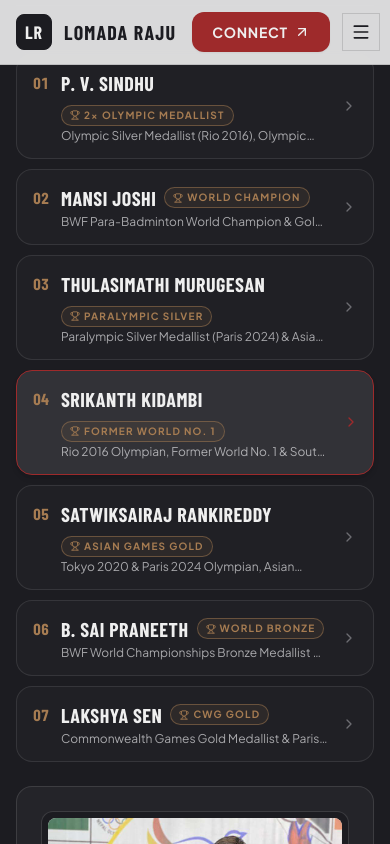
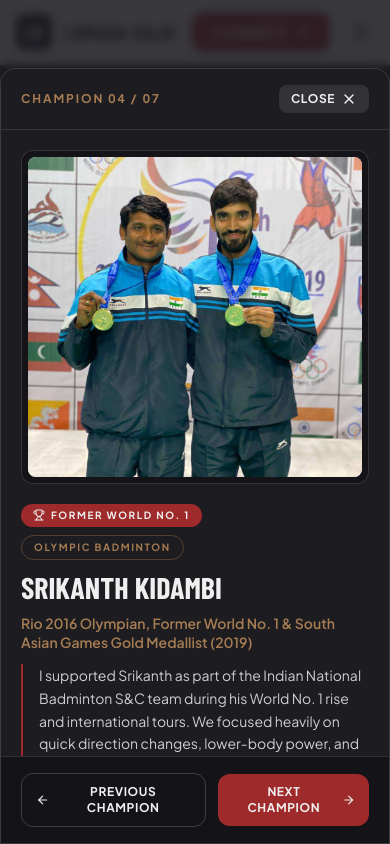
Before and after one commit to narendrasaiseelam-wq/coach-lomada-raju, a React (Vite) app: page / in a window 390 px wide. Both pictures are taken after a click on the button 195 px from the left and 2372 px from the top of the page. Shown: the part 1950-2794 px from the top of the page. Built offline with nearby package versions, Linux system fonts and the light colour scheme; a web font is replaced by a local one.

Commit message:
Mobile-first UX upgrade: Champion detail modal, gallery mobile pagination, and responsive polish

```diff
--- a/src/components/AboutJourney.jsx
+++ b/src/components/AboutJourney.jsx
@@ -231,11 +231,10 @@ export default function AboutJourney() {
                       key={chapter.id}
                       type="button"
                       onClick={() => setActiveChapterIdx(idx)}
-                      className={`relative text-left px-3 py-2.5 rounded-lg transition-colors cursor-pointer ${
-                        isSelected
+                      className={`relative text-left px-3 py-2.5 rounded-lg transition-colors cursor-pointer ${isSelected
                           ? "text-[#EFEFEF]"
                           : "text-[#4A4A52] hover:text-[#1C1C21]"
-                      }`}
+                        }`}
                     >
                       {isSelected && (
                         <motion.span
@@ -246,19 +245,17 @@ export default function AboutJourney() {
                       )}
                       <div className="relative z-10 flex items-center gap-1.5 mb-0.5">
                         <Icon
-                          className={`w-3.5 h-3.5 ${
-                            isSelected ? "text-[#A67C52]" : "text-[#9E2A2B]"
-                          }`}
+                          className={`w-3.5 h-3.5 ${isSelected ? "text-[#A67C52]" : "text-[#9E2A2B]"
+                            }`}
                         />
                         <span
-                          className={`text-[10px] font-bold uppercase tracking-[0.14em] ${
-                            isSelected ? "text-[#A67C52]" : "text-[#9E2A2B]"
-                          }`}
+                          className={`text-[10px] font-bold uppercase tracking-[0.14em] ${isSelected ? "text-[#A67C52]" : "text-[#9E2A2B]"
+                            }`}
                         >
                           {chapter.tabLabel}
                         </span>
                       </div>
-                      <p className="relative z-10 text-[11px] font-bold leading-tight line-clamp-1">
+                      <p className="relative z-10 text-xs font-bold leading-snug">
                         {chapter.title}
                       </p>
                     </button>
@@ -412,7 +409,7 @@ export default function AboutJourney() {
                   rel="noopener noreferrer"
                   whileHover={{ y: -2 }}
                   whileTap={{ scale: 0.98 }}
-                  className="inline-flex items-center justify-center gap-2 rounded-xl bg-[#9E2A2B] hover:bg-[#7F2021] text-[#EFEFEF] px-6 py-3.5 text-sm font-bold uppercase tracking-wider shrink-0 transition-colors cursor-pointer"
+                  className="w-full sm:w-auto inline-flex items-center justify-center gap-2 rounded-xl bg-[#9E2A2B] hover:bg-[#7F2021] text-[#EFEFEF] px-6 py-3.5 text-sm font-bold uppercase tracking-wider shrink-0 transition-colors cursor-pointer"
                 >
                   <span>EXPLORE DHWAJAM ACADEMY</span>
                   <ArrowUpRight className="w-4 h-4" />
--- a/src/components/ChampionsSpotlight.jsx
+++ b/src/components/ChampionsSpotlight.jsx
@@ -1,19 +1,62 @@
-import { useState } from "react";
+import { useEffect, useState } from "react";
 import { AnimatePresence, motion } from "framer-motion";
-import { Award, ChevronRight, Trophy, Users } from "lucide-react";
+import {
+  ArrowLeft,
+  ArrowRight,
+  Award,
+  ChevronRight,
+  Trophy,
+  Users,
+  X,
+} from "lucide-react";
 import { championsTrained, notableRoster } from "../data/portfolioData";
 import SmartImage from "./SmartImage";
 
 export default function ChampionsSpotlight() {
   const [selectedId, setSelectedId] = useState(championsTrained[0].id);
+  const [mobileModalOpen, setMobileModalOpen] = useState(false);
 
-  const activeChampion =
-    championsTrained.find((c) => c.id === selectedId) || championsTrained[0];
+  const activeIndex = Math.max(
+    0,
+    championsTrained.findIndex((c) => c.id === selectedId)
+  );
+  const activeChampion = championsTrained[activeIndex] || championsTrained[0];
+
+  useEffect(() => {
+    if (!mobileModalOpen) return;
+    const handleKeyDown = (e) => {
+      if (e.key === "Escape") setMobileModalOpen(false);
+    };
+    window.addEventListener("keydown", handleKeyDown);
+    document.body.style.overflow = "hidden";
+    return () => {
+      window.removeEventListener("keydown", handleKeyDown);
+      document.body.style.overflow = "";
+    };
+  }, [mobileModalOpen]);
+
+  const handleSelectChampion = (id) => {
+    setSelectedId(id);
+    if (typeof window !== "undefined" && window.innerWidth < 1024) {
+      setMobileModalOpen(true);
+    }
+  };
+
+  const handlePrevChampion = () => {
+    const prevIdx =
+      (activeIndex - 1 + championsTrained.length) % championsTrained.length;
+    setSelectedId(championsTrained[prevIdx].id);
+  };
+
+  const handleNextChampion = () => {
+    const nextIdx = (activeIndex + 1) % championsTrained.length;
+    setSelectedId(championsTrained[nextIdx].id);
+  };
 
   return (
     <section
       id="champions"
-      className="bg-[#1C1C21] text-[#EFEFEF] border-b border-[#EFEFEF]/10 py-16 md:py-24"
+      className="bg-[#1C1C21] text-[#EFEFEF] border-b border-[#EFEFEF]/10 py-16 md:py-24 scroll-mt-24"
     >
       <div className="max-w-7xl mx-auto px-4 sm:px-6 lg:px-10 space-y-12">
         {/* Section Header */}
@@ -36,11 +79,11 @@ export default function ChampionsSpotlight() {
             </h2>
           </div>
           <p className="text-sm text-[#E2E2E5]/75 max-w-md leading-relaxed">
-            Click on any athlete to see their achievements and my personal memory of helping them prepare for major tournaments.
+            Tap any athlete to see their achievements and my personal memory of helping them prepare for major tournaments.
           </p>
         </motion.div>
 
-        {/* Interactive Master-Detail Card with Real Champion Photos */}
+        {/* Interactive Master-Detail (Side-by-Side on Desktop, Modal Sheet on Mobile) */}
         <div className="grid grid-cols-1 lg:grid-cols-12 gap-6 items-stretch">
           {/* Left Master List */}
           <div className="lg:col-span-5 flex flex-col gap-2.5">
@@ -50,7 +93,7 @@ export default function ChampionsSpotlight() {
                 <button
                   key={champion.id}
                   type="button"
-                  onClick={() => setSelectedId(champion.id)}
+                  onClick={() => handleSelectChampion(champion.id)}
                   className={`w-full text-left px-4 py-3.5 rounded-2xl flex items-center justify-between gap-3 border transition-all cursor-pointer ${
                     isSelected
                       ? "bg-[#EFEFEF]/[0.1] border-[#9E2A2B] shadow-md"
@@ -86,8 +129,8 @@ export default function ChampionsSpotlight() {
             })}
           </div>
 
-          {/* Right Detail Panel with Champion Photo + Complete Achievements */}
-          <div className="lg:col-span-7 rounded-2xl border border-[#EFEFEF]/12 bg-[#EFEFEF]/[0.04] p-6 sm:p-8 lg:p-10 flex flex-col justify-center">
+          {/* Right Detail Panel (Desktop only; Mobile uses dedicated modal sheet) */}
+          <div className="hidden lg:flex lg:col-span-7 rounded-2xl border border-[#EFEFEF]/12 bg-[#EFEFEF]/[0.04] p-8 lg:p-10 flex-col justify-center">
             <AnimatePresence mode="wait">
               <motion.div
                 key={activeChampion.id}
@@ -162,6 +205,111 @@ export default function ChampionsSpotlight() {
           </div>
         </div>
       </div>
+
+      {/* Dedicated Mobile Champion Detail Modal (< 1024px) */}
+      <AnimatePresence>
+        {mobileModalOpen && (
+          <div
+            className="fixed inset-0 z-50 lg:hidden flex items-end sm:items-center justify-center p-0 sm:p-4"
+            role="dialog"
+            aria-modal="true"
+            aria-label={`${activeChampion.name} Spotlight`}
+          >
+            <motion.div
+              initial={{ opacity: 0 }}
+              animate={{ opacity: 1 }}
+              exit={{ opacity: 0 }}
+              transition={{ duration: 0.2 }}
+              onClick={() => setMobileModalOpen(false)}
+              className="fixed inset-0 bg-[#1C1C21]/85 backdrop-blur-xs"
+            />
+
+            <motion.div
+              initial={{ opacity: 0, y: 32 }}
+              animate={{ opacity: 1, y: 0 }}
+              exit={{ opacity: 0, y: 24 }}
+              transition={{ duration: 0.25, ease: "easeOut" }}
+              className="relative z-10 w-full max-h-[92vh] sm:max-w-lg rounded-t-2xl sm:rounded-2xl bg-[#1C1C21] text-[#EFEFEF] border border-[#EFEFEF]/15 shadow-2xl flex flex-col overflow-hidden"
+            >
+              {/* Top Bar with Prominent Close Button */}
+              <div className="px-5 py-4 border-b border-[#EFEFEF]/12 flex items-center justify-between gap-3 shrink-0 bg-[#1C1C21]">
+                <span className="text-xs font-bold uppercase tracking-[0.16em] text-[#A67C52] tabular-nums">
+                  Champion 0{activeIndex + 1} / 0{championsTrained.length}
+                </span>
+                <button
+                  type="button"
+                  onClick={() => setMobileModalOpen(false)}
+                  className="inline-flex items-center gap-1.5 rounded-lg bg-[#EFEFEF]/10 hover:bg-[#9E2A2B] text-[#EFEFEF] px-3 py-1.5 text-xs font-bold uppercase tracking-wider transition-colors cursor-pointer"
+                  aria-label="Close champion details"
+                >
+                  <span>Close</span>
+                  <X className="w-4 h-4" />
+                </button>
+              </div>
+
+              {/* Scrollable Content */}
+              <div className="p-5 overflow-y-auto space-y-5">
+                <div className="rounded-xl border border-[#EFEFEF]/15 bg-[#141418] p-1.5 overflow-hidden">
+                  <SmartImage
+                    src={activeChampion.image}
+                    alt={`${activeChampion.name} with Coach Lomada Raju`}
+                    fit="contain"
+                    objectPosition="object-top"
+                    className="rounded-lg max-h-[320px] mx-auto"
+                    label={activeChampion.name}
+                  />
+                </div>
+
+                <div className="space-y-3">
+                  <div className="flex flex-wrap items-center gap-2">
+                    <span className="inline-flex items-center gap-1.5 rounded-full bg-[#9E2A2B] text-[#EFEFEF] px-3 py-1 text-[10px] font-bold uppercase tracking-[0.16em]">
+                      <Trophy className="w-3 h-3" />
+                      {activeChampion.badge}
+                    </span>
+                    <span className="text-[10px] font-bold uppercase tracking-[0.16em] text-[#A67C52] rounded-full border border-[#A67C52]/40 px-3 py-1">
+                      {activeChampion.category}
+                    </span>
+                  </div>
+
+                  <h3 className="font-editorial font-extrabold uppercase text-3xl text-[#EFEFEF] leading-none">
+                    {activeChampion.name}
+                  </h3>
+
+                  <p className="text-sm font-semibold text-[#A67C52] leading-snug">
+                    {activeChampion.achievement}
+                  </p>
+
+                  <div className="border-l-2 border-[#9E2A2B] pl-4">
+                    <p className="text-sm text-[#E2E2E5]/90 leading-relaxed">
+                      {activeChampion.story}
+                    </p>
+                  </div>
+                </div>
+              </div>
+
+              {/* Prev / Next Champion Footer */}
+              <div className="px-5 py-4 border-t border-[#EFEFEF]/12 bg-[#141418] flex items-center justify-between gap-3 shrink-0">
+                <button
+                  type="button"
+                  onClick={handlePrevChampion}
+                  className="inline-flex items-center gap-1.5 rounded-xl border border-[#EFEFEF]/20 hover:border-[#EFEFEF] px-3.5 py-2.5 text-xs font-bold uppercase tracking-wider text-[#EFEFEF] transition-colors cursor-pointer"
+                >
+                  <ArrowLeft className="w-3.5 h-3.5" />
+                  <span>Previous Champion</span>
+                </button>
+                <button
+                  type="button"
+                  onClick={handleNextChampion}
+                  className="inline-flex items-center gap-1.5 rounded-xl bg-[#9E2A2B] hover:bg-[#7F2021] px-3.5 py-2.5 text-xs font-bold uppercase tracking-wider text-[#EFEFEF] transition-colors cursor-pointer"
+                >
+                  <span>Next Champion</span>
+                  <ArrowRight className="w-3.5 h-3.5" />
+                </button>
+              </div>
+            </motion.div>
+          </div>
+        )}
+      </AnimatePresence>
     </section>
   );
 }
--- a/src/components/FooterConnect.jsx
+++ b/src/components/FooterConnect.jsx
@@ -434,7 +434,7 @@ export default function FooterConnect({ onOpenConnect }) {
         </div>
       </footer>
 
-      {/* Floating "Message Coach" Quick-Action Pill (appears after scrolling past 550px) */}
+      {/* Floating "Message Coach" Quick-Action Pill (Desktop only, appears after scrolling past 550px) */}
       <AnimatePresence>
         {showFloating && (
           <motion.button
@@ -446,7 +446,7 @@ export default function FooterConnect({ onOpenConnect }) {
             whileHover={{ y: -2 }}
             whileTap={{ scale: 0.97 }}
             onClick={() => onOpenConnect()}
-            className="fixed bottom-5 right-5 z-40 inline-flex items-center gap-2 rounded-full bg-[#9E2A2B] hover:bg-[#7F2021] text-[#EFEFEF] px-5 py-3 text-xs font-bold uppercase tracking-[0.14em] border border-[#EFEFEF]/20 shadow-lg cursor-pointer"
+            className="hidden md:inline-flex fixed bottom-5 right-5 z-40 items-center gap-2 rounded-full bg-[#9E2A2B] hover:bg-[#7F2021] text-[#EFEFEF] px-5 py-3 text-xs font-bold uppercase tracking-[0.14em] border border-[#EFEFEF]/20 shadow-lg cursor-pointer"
             aria-label="Message Coach Lomada Raju"
           >
             <MessageCircle className="w-4 h-4" />
--- a/src/components/GalleryLightbox.jsx
+++ b/src/components/GalleryLightbox.jsx
@@ -35,6 +35,17 @@ export default function GalleryLightbox() {
   const [activeSubCategory, setActiveSubCategory] = useState("All Champions");
   const [lightboxIndex, setLightboxIndex] = useState(null);
   const [isZoomed, setIsZoomed] = useState(false);
+  const [showAllMobile, setShowAllMobile] = useState(false);
+  const [isMobile, setIsMobile] = useState(() =>
+    typeof window !== "undefined" ? window.matchMedia("(max-width: 767px)").matches : false
+  );
+
+  useEffect(() => {
+    const mq = window.matchMedia("(max-width: 767px)");
+    const handleChange = (e) => setIsMobile(e.matches);
+    mq.addEventListener("change", handleChange);
+    return () => mq.removeEventListener("change", handleChange);
+  }, []);
 
   const getCategoryCount = (category) => {
     if (category === "All Moments") return galleryItems.length;
@@ -65,6 +76,11 @@ export default function GalleryLightbox() {
     lightboxIndex !== null && filteredItems[lightboxIndex]
       ? filteredItems[lightboxIndex]
       : null;
+
+  const visibleItems =
+    isMobile && !showAllMobile && filteredItems.length > 6
+      ? filteredItems.slice(0, 6)
+      : filteredItems;
 
   const closeLightbox = useCallback(() => {
     setLightboxIndex(null);
@@ -131,8 +147,8 @@ export default function GalleryLightbox() {
               </h2>
             </div>
 
-            {/* Primary Category Tabs */}
-            <div className="inline-flex flex-wrap gap-1 rounded-xl border border-[#1C1C21]/15 bg-[#EFEFEF] p-1.5 self-start lg:self-auto shadow-xs">
+            {/* Primary Category Tabs (Horizontal scroll on mobile, wrap on desktop) */}
+            <div className="flex flex-nowrap md:flex-wrap overflow-x-auto no-scrollbar gap-1 rounded-xl border border-[#1C1C21]/15 bg-[#EFEFEF] p-1.5 max-w-full shadow-xs">
               {CATEGORIES.map((category) => {
                 const isSelected = activeCategory === category;
                 const count = getCategoryCount(category);
@@ -143,9 +159,10 @@ export default function GalleryLightbox() {
                     onClick={() => {
                       setActiveCategory(category);
                       setActiveSubCategory("All Champions");
+                      setShowAllMobile(false);
                       setLightboxIndex(null);
                     }}
-                    className={`relative px-4 py-2.5 rounded-lg text-sm font-bold uppercase tracking-wider transition-colors cursor-pointer flex items-center gap-1.5 ${
+                    className={`relative shrink-0 px-4 py-2.5 rounded-lg text-sm font-bold uppercase tracking-wider transition-colors cursor-pointer flex items-center gap-1.5 ${
                       isSelected ? "text-[#EFEFEF]" : "text-[#4A4A52] hover:text-[#1C1C21]"
                     }`}
                   >
@@ -156,7 +173,7 @@ export default function GalleryLightbox() {
                         className="absolute inset-0 rounded-lg bg-[#9E2A2B]"
                       />
                     )}
-                    <span className="relative z-10">{category}</span>
+                    <span className="relative z-10 whitespace-nowrap">{category}</span>
                     <span
                       className={`relative z-10 text-[10px] tabular-nums ${
                         isSelected ? "text-[#EFEFEF]/80" : "text-[#A67C52]"
@@ -170,7 +187,7 @@ export default function GalleryLightbox() {
             </div>
           </div>
 
-          {/* Dynamic Sub-Section Pills (Smoothly slides open when Champions & Podiums is active) */}
+          {/* Dynamic Sub-Section Pills (Horizontal scroll on mobile, wrap on desktop) */}
           <AnimatePresence>
             {activeCategory === "Champions & Podiums" && (
               <motion.div
@@ -180,8 +197,8 @@ export default function GalleryLightbox() {
                 transition={{ duration: 0.24, ease: "easeOut" }}
                 className="overflow-hidden"
               >
-                <div className="pt-2 flex flex-wrap items-center gap-2">
-                  <span className="text-[11px] font-bold uppercase tracking-[0.16em] text-[#4A4A52] mr-1">
+                <div className="pt-2 flex flex-nowrap md:flex-wrap overflow-x-auto no-scrollbar items-center gap-2">
+                  <span className="shrink-0 text-[11px] font-bold uppercase tracking-[0.16em] text-[#4A4A52] mr-1">
                     Filter by Champion:
                   </span>
                   {CHAMPION_SUBCATEGORIES.map((sub) => {
@@ -193,9 +210,10 @@ export default function GalleryLightbox() {
                         type="button"
                         onClick={() => {
                           setActiveSubCategory(sub);
+                          setShowAllMobile(false);
                           setLightboxIndex(null);
                         }}
-                        className={`relative px-3.5 py-1.5 rounded-full text-xs font-semibold transition-colors cursor-pointer flex items-center gap-1.5 border ${
+                        className={`relative shrink-0 px-3.5 py-1.5 rounded-full text-xs font-semibold transition-colors cursor-pointer flex items-center gap-1.5 border ${
                           isSubSelected
                             ? "border-[#1C1C21] text-[#EFEFEF]"
                             : "border-[#1C1C21]/15 bg-[#EFEFEF] text-[#1C1C21] hover:border-[#1C1C21]/40"
@@ -208,7 +226,7 @@ export default function GalleryLightbox() {
                             className="absolute inset-0 rounded-full bg-[#1C1C21]"
                           />
                         )}
-                        <span className="relative z-10">{sub}</span>
+                        <span className="relative z-10 whitespace-nowrap">{sub}</span>
                         <span
                           className={`relative z-10 text-[10px] tabular-nums ${
                             isSubSelected ? "text-[#A67C52]" : "text-[#9E2A2B]"
@@ -228,7 +246,7 @@ export default function GalleryLightbox() {
         {/* Uncropped CSS Columns Masonry Layout */}
         <div className="columns-1 sm:columns-2 lg:columns-3 gap-6 space-y-6 pt-10">
           <AnimatePresence mode="popLayout">
-            {filteredItems.map((item, idx) => (
+            {visibleItems.map((item, idx) => (
               <motion.article
                 key={item.id}
                 layout
@@ -286,6 +304,21 @@ export default function GalleryLightbox() {
             ))}
           </AnimatePresence>
         </div>
+
+        {/* Mobile Show All / Show Less Toggle */}
+        {isMobile && filteredItems.length > 6 && (
+          <div className="pt-8 flex justify-center">
+            <button
+              type="button"
+              onClick={() => setShowAllMobile((prev) => !prev)}
+              className="w-full sm:w-auto rounded-xl border border-[#1C1C21]/25 bg-[#EFEFEF] hover:bg-[#1C1C21] hover:text-[#EFEFEF] text-[#1C1C21] px-6 py-3.5 text-sm font-bold uppercase tracking-wider shadow-xs transition-colors cursor-pointer"
+            >
+              {showAllMobile
+                ? "Show Less"
+                : `Show All Photos (${filteredItems.length - 6} more)`}
+            </button>
+          </div>
+        )}
       </div>
 
       {/* Elevated Full-Screen Lightbox Modal with Editorial Sidebar */}
--- a/src/index.css
+++ b/src/index.css
@@ -52,6 +52,15 @@ body {
   border-color: var(--divider-hairline);
 }
 
+.no-scrollbar {
+  -ms-overflow-style: none;
+  scrollbar-width: none;
+}
+
+.no-scrollbar::-webkit-scrollbar {
+  display: none;
+}
+
 @theme {
   --font-display: "Barlow Condensed", sans-serif;
   --font-sans: "Plus Jakarta Sans", sans-serif;
@@ -103,3 +112,12 @@ body {
 .hairline-border {
   border-color: var(--divider-hairline);
 }
+
+.no-scrollbar {
+  -ms-overflow-style: none;
+  scrollbar-width: none;
+}
+
+.no-scrollbar::-webkit-scrollbar {
+  display: none;
+}
```
